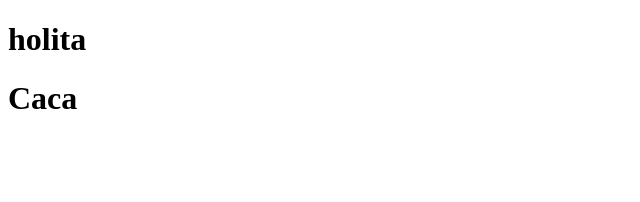
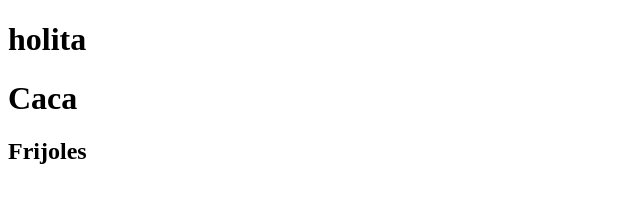
Before and after one commit to Marianne-90/playGround, a plain HTML site: page index.html in a window 1280 px wide. Shown: the whole page, without its empty margins (0-640 px from the left). Drawn offline with Linux system fonts and the light colour scheme.

Commit message:
frijoles

```diff
--- a/index.html
+++ b/index.html
@@ -8,6 +8,7 @@
 <body>
     <h1>holita</h1>
     <h1>Caca</h1>
+    <h2>Frijoles</h2>
     <script src="index.js"></script>
 </body>
 </html>
```
